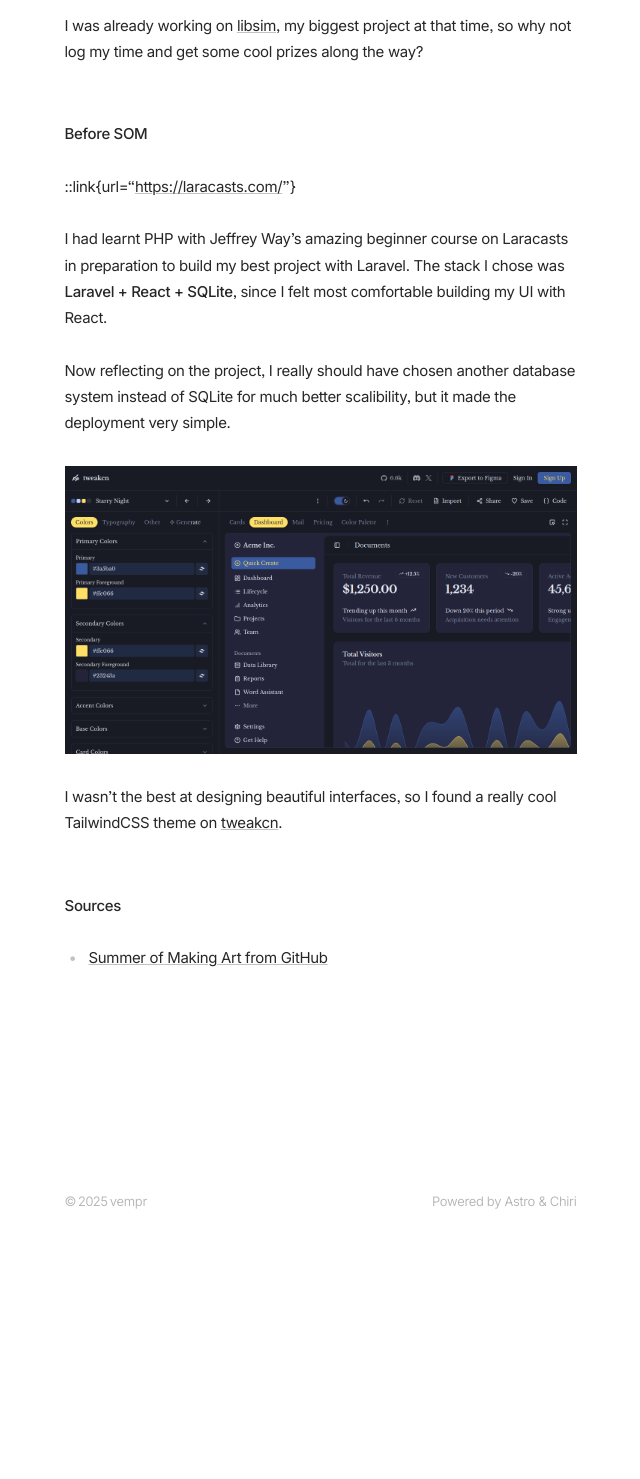
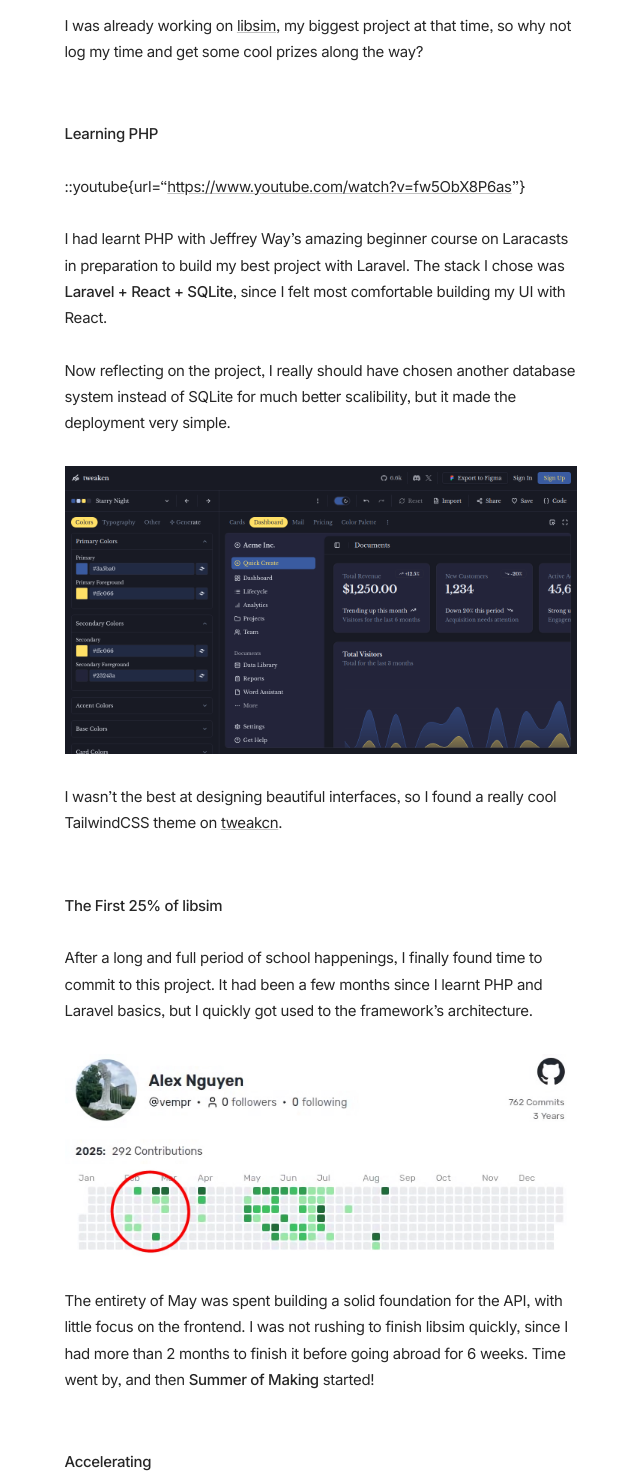
Before and after one commit to vempr/somexp, an Astro site: page /summer-of-making in a window 1280 px wide. Shown: the part 760-2239 px from the top of the page, without its empty margins (312-952 px from the left). Before the commit the page ends 1997 px from the top, so only its background shows below. Built offline with nearby package versions, Linux system fonts and the light colour scheme; Astro itself is replaced by a stand-in of ours; some packages are replaced by stand-ins of ours.

Commit message:
summer of making blog progress: pre-SOM saga complete!

```diff
--- a/src/content/posts/summer-of-making.md
+++ b/src/content/posts/summer-of-making.md
@@ -16,9 +16,9 @@
 
 I was already working on [libsim](https://github.com/vempr/libsim), my biggest project at that time, so why not log my time and get some cool prizes along the way?
 
-## Before SOM
+## Learning PHP
 
-::link{url="https://laracasts.com/"}
+::youtube{url="https://www.youtube.com/watch?v=fw5ObX8P6as"}
 
 I had learnt PHP with Jeffrey Way's amazing beginner course on Laracasts in preparation to build my best project with Laravel. The stack I chose was **Laravel + React + SQLite**, since I felt most comfortable building my UI with React.
 
@@ -28,5 +28,17 @@
 
 I wasn't the best at designing beautiful interfaces, so I found a really cool TailwindCSS theme on [tweakcn](https://tweakcn.com).
 
+## The First 25% of libsim
+
+After a long and full period of school happenings, I finally found time to commit to this project. It had been a few months since I learnt PHP and Laravel basics, but I quickly got used to the framework's architecture.
+
+![Time spent learning PHP and Laravel before exams](./assets/som-2.png)
+
+The entirety of May was spent building a solid foundation for the API, with little focus on the frontend. I was not rushing to finish libsim quickly, since I had more than 2 months to finish it before going abroad for 6 weeks. Time went by, and then **Summer of Making** started!
+
+## Accelerating
+
+
+
 ## Sources
 - [Summer of Making Art from GitHub](https://github.blog/news-insights/introducing-hack-clubs-summer-of-making)
```
Also changed, not shown: src/content/posts/assets/som-2.png (added).
